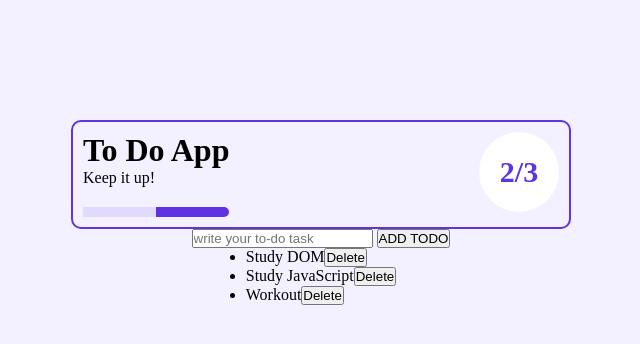
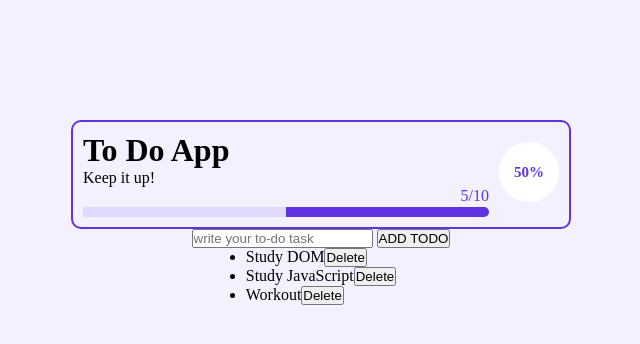
Before and after one commit to Turkiano/MeasureIt-App, a plain HTML site: page index.html in a window 1280 px wide. Shown: the whole page, without its empty margins (319-959 px from the left). Drawn offline with Linux system fonts and the light colour scheme.

Commit message:
styling progress bar

```diff
--- a/index.html
+++ b/index.html
@@ -10,16 +10,17 @@
   <body>
     <div class="container">
       <div class="status-container">
-        <div>
+        <div class="details">
           <h1 class="main-title">To Do App</h1>
           <p>Keep it up!</p>
 
+          <p class="tasksNo">5/10</p>
           <div id="progressBar">
             <div id="progress"></div>
           </div>
         </div>
         <div class="stats-numbers">
-          <p id="numbers">2/3</p>
+          <p id="numbers">50%</p>
         </div>
       </div>
       <form id="add-todo">
--- a/style.css
+++ b/style.css
@@ -39,10 +39,15 @@ body{
     border-radius: 10px;
     border: 2px solid var(--purple);
     display: flex;
-    gap: 50px;
+    gap: 10px;
     justify-content: space-between;
     width: 100%;
 }
+.tasksNo{
+    float: right;
+    color: #5f33e1;
+}
+
 #progressBar{
     width: 100%;
     height: 10px ;
@@ -59,14 +64,15 @@ body{
 
 
 #numbers{
-    width: 80px;
-    height: 80px;
+    width: 60px;
+    height: 60px;
+    margin-top: 10px;
     background-color:white ;
     display: flex;
     align-items: center;
     justify-content: center;
     border-radius: 50%;
-    font-size: 30px;
+    font-size: 15px;
     font-weight: bold;
     color: #5f33e1;
 }
```
